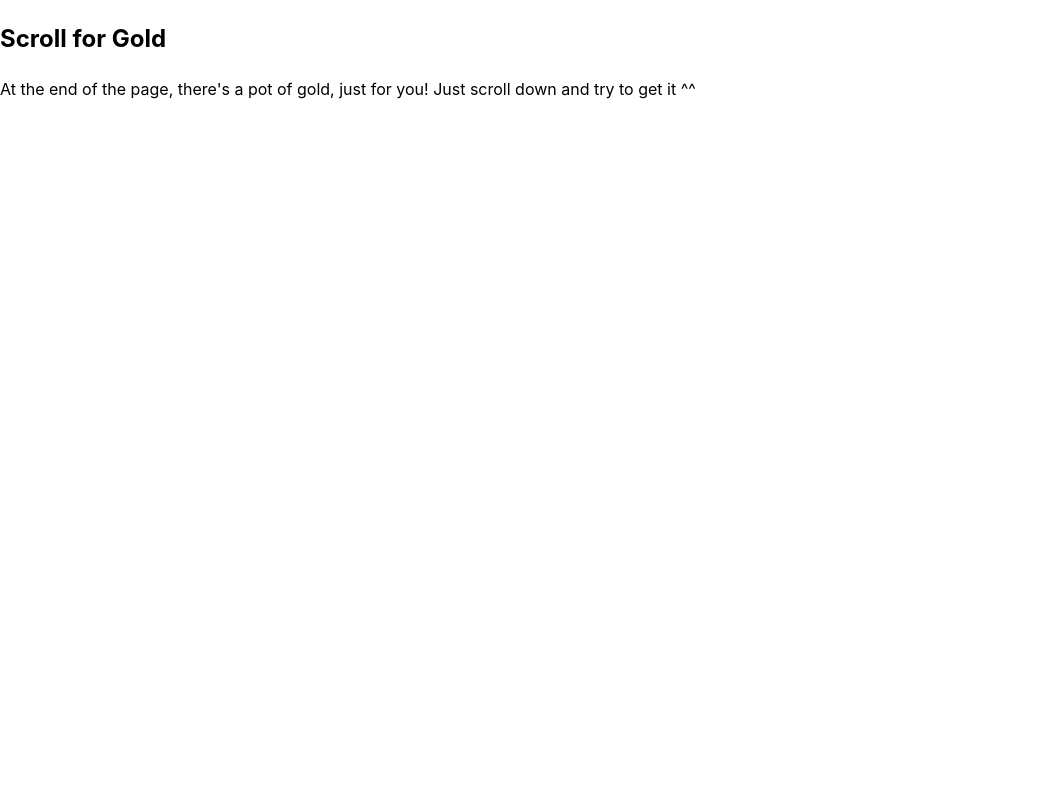
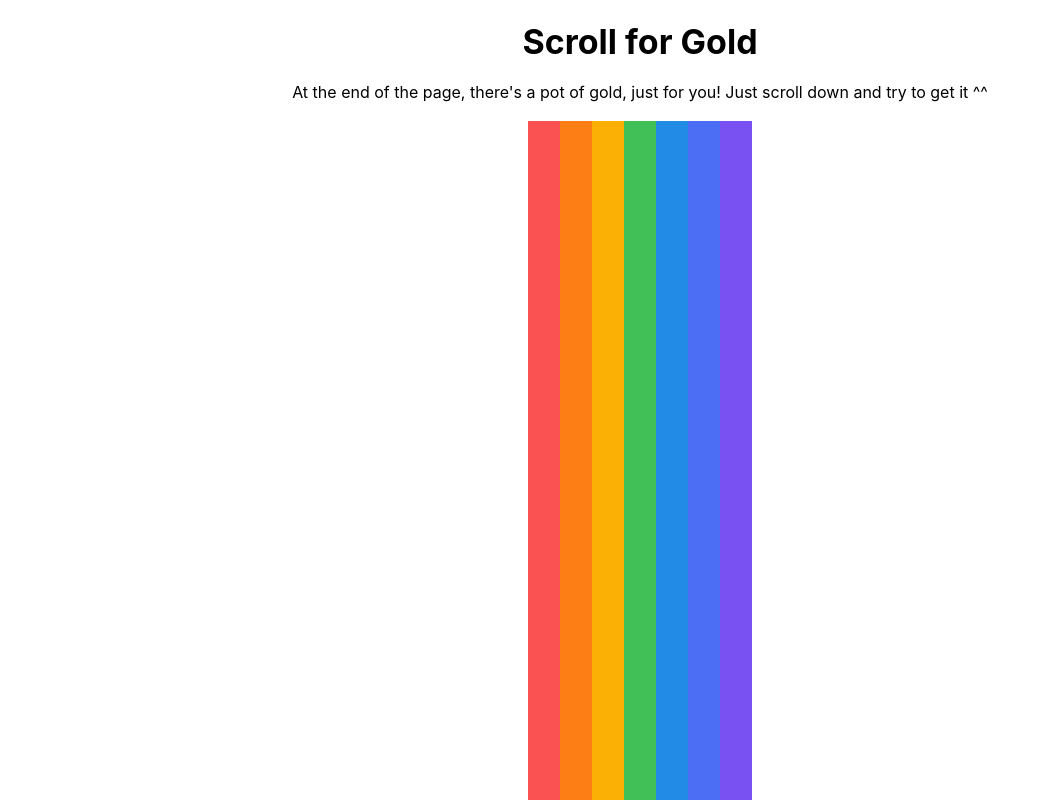
Before and after one commit to BT-Creator/scroll-for-gold, a React (Vite) app: page / in a window 1280 px wide. Shown: the top 800 px of the page, without its empty margins (0-1050 px from the left). Built offline with nearby package versions, Linux system fonts and the light colour scheme.

Commit message:
Added Hero Header & Normal Rainbow

```diff
--- a/src/App.tsx
+++ b/src/App.tsx
@@ -1,16 +1,25 @@
 import './App.css'
 import '@mantine/core/styles.css';
-import { MantineProvider } from '@mantine/core';
-import Rainbow from './components/rainbow/Rainbow'
+import { MantineProvider, Flex, Container } from '@mantine/core';
+import NormalRainbow from './components/rainbow/NormalRainbow'
+import HeroHeading from './components/HeroHeading/HeroHeading';
 
 function App() {
   return (
     <MantineProvider>
-      <section>
-        <h1>Scroll for Gold</h1>
-        <p>At the end of the page, there's a pot of gold, just for you! Just scroll down and try to get it ^^</p>
-      </section>
-      <Rainbow/>
+      <Container fluid>
+        <Flex
+        gap="md"
+        justify="center"
+        align="center"
+        direction="column"
+        wrap="nowrap">
+        <HeroHeading
+          title='Scroll for Gold'
+          text="At the end of the page, there's a pot of gold, just for you! Just scroll down and try to get it ^^"/>
+        <NormalRainbow/>
+      </Flex>
+      </Container>
     </MantineProvider>
   )
 }
--- /dev/null
+++ b/src/components/HeroHeading/HeroHeading.tsx
@@ -0,0 +1,22 @@
+import './HeroHeading.css';
+import { Flex, Title, Text } from "@mantine/core";
+
+interface HeroHeadingProps {
+    title: string;
+    text: string;
+}
+
+export default function HeroHeading({title, text}:HeroHeadingProps){
+    return (
+        <Flex
+          gap="md"
+          justify="center"
+          align="center"
+          direction="column"
+          wrap="nowrap"
+          mt='lg'>
+          <Title order={1}>{title}</Title>
+          <Text size='md'>{text}</Text>
+        </Flex>
+    );
+}
--- /dev/null
+++ b/src/components/rainbow/NormalRainbow.tsx
@@ -0,0 +1,16 @@
+import { Container, Group } from '@mantine/core';
+import './NormalRainbow.css';
+
+export default function NormalRainbow(){
+    return (
+        <Group mx='md' justify="center" grow gap="0">
+            <Container bg='red' h='2000'/>
+            <Container bg='orange' h='2000'/>
+            <Container bg='yellow' h='2000'/>
+            <Container bg='green' h='2000'/>
+            <Container bg='blue' h='2000'/>
+            <Container bg='indigo' h='2000'/>
+            <Container bg='violet' h='2000'/>
+        </Group>
+    )
+}
--- a/src/components/rainbow/Rainbow.css
+++ /dev/null
@@ -1,37 +0,0 @@
-div {
-    display: flex;
-    flex-flow: row nowrap;
-}
-
-span {
-    display: block;
-    flex-grow: 1;
-}
-
-#rainbow-red {
-    background-color: red;
-}
-
-#rainbow-orange {
-    background-color: orange;
-}
-
-#rainbow-yellow {
-    background-color: yellow;
-}
-
-#rainbow-green {
-    background-color: green;
-}
-
-#rainbow-blue {
-    background-color: blue;
-}
-
-#rainbow-indigo {
-    background-color: indigo;
-}
-
-#rainbow-violet {
-    background-color: violet;
-}
--- a/src/components/rainbow/Rainbow.tsx
+++ /dev/null
@@ -1,15 +0,0 @@
-import './Rainbow.css';
-
-export default function Rainbow(){
-    return (
-        <div>
-            <span id='rainbow-red'/>
-            <span id='rainbow-orange'/>
-            <span id='rainbow-yellow'/>
-            <span id='rainbow-green'/>
-            <span id='rainbow-blue'/>
-            <span id='rainbow-indigo'/>
-            <span id='rainbow-violet'/>
-        </div>
-    )
-}
```
Also changed, not shown: src/components/HeroHeading/HeroHeading.css (added), src/components/rainbow/NormalRainbow.css (added).
